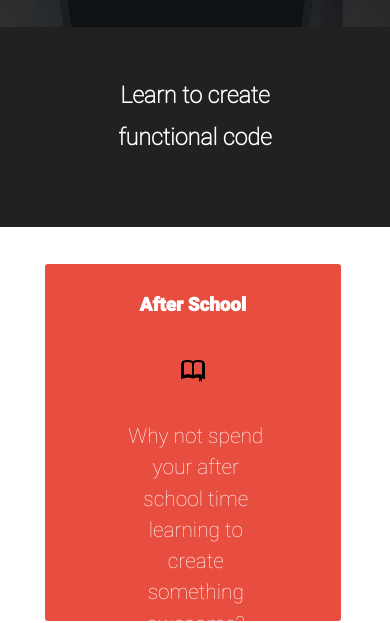
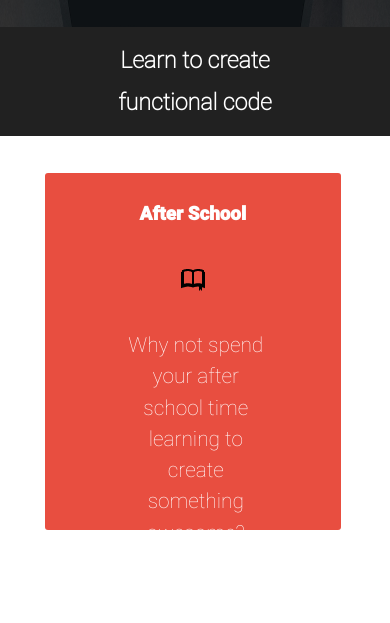
Before and after one commit to pgragg/pgragg.github.io, a plain HTML site: page index.html in a window 390 px wide. Shown: the part 228-851 px from the top of the page. Drawn offline with nearby package versions, Linux system fonts and the light colour scheme.

Commit message:
Fluid layout fixed for all desktop situations

```diff
--- a/css/layout.css
+++ b/css/layout.css
@@ -30,7 +30,11 @@ a:active { color:#999; }
 .page_divider a:hover { color:#fff; text-decoration: underline; outline: none; }
 .page_divider a:visited { color:#fff; }
 .page_divider a:active { color:#fff; }
-#divider-text {margin: 5% 0px 0px 0px;}
+
+
+#divider-text {
+
+}
 
 img, a img { border-style: none; }
 
@@ -87,11 +91,12 @@ h6, .h6 { font-size: 1.1em; } /* 11pt */
 	background: #212121;
 	color: #fff;
 	width: 100%;
-	height: 35%;
+	height: 100%;
 	margin: 0;
 	border: 0;
-	overflow: hidden;
 	font-family: robotot, helvetica, arial, sans-serif;
+	padding: 5% 0 5% 0;
+
 	}
 .row {
 	background-color:white;
@@ -269,12 +274,6 @@ img {
 	.logo {
 	font-size: 5em;
 	}
-	.page_divider {
-		height: 200px;
-	}
-	#divider-text {
-		margin: 14% 0px 0px;
-	}
 	#herotext {line-height: 9em;}
 	.question {
 		margin: 12% 0 20% 26%;
```
